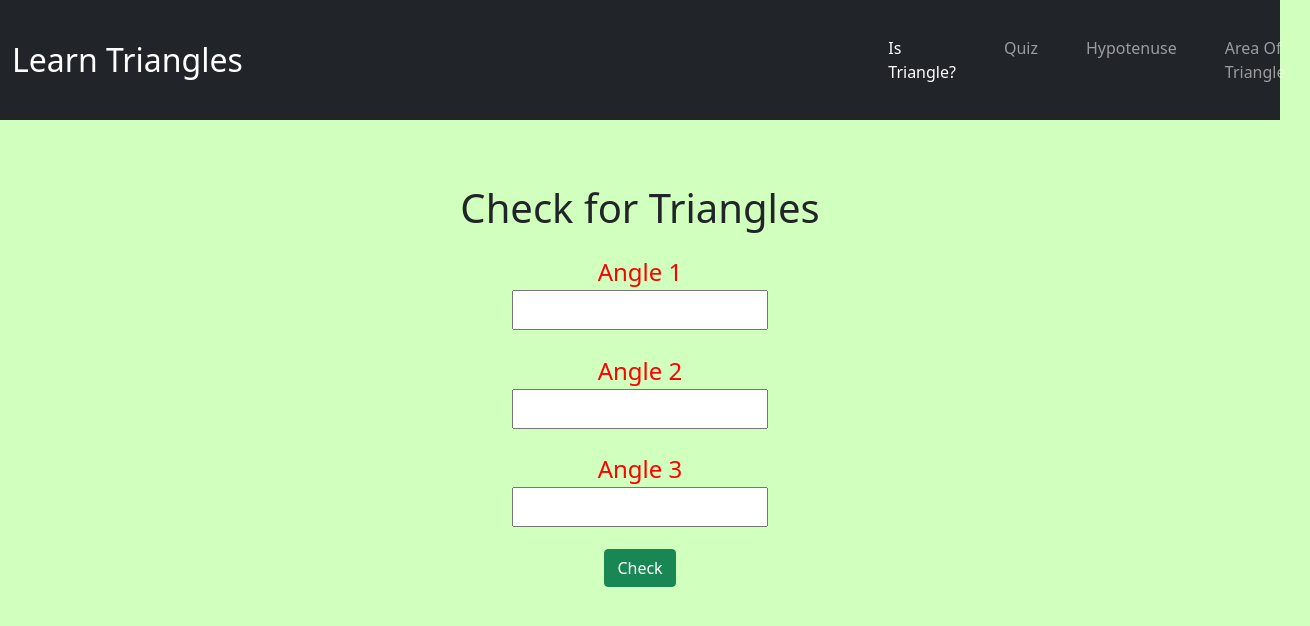
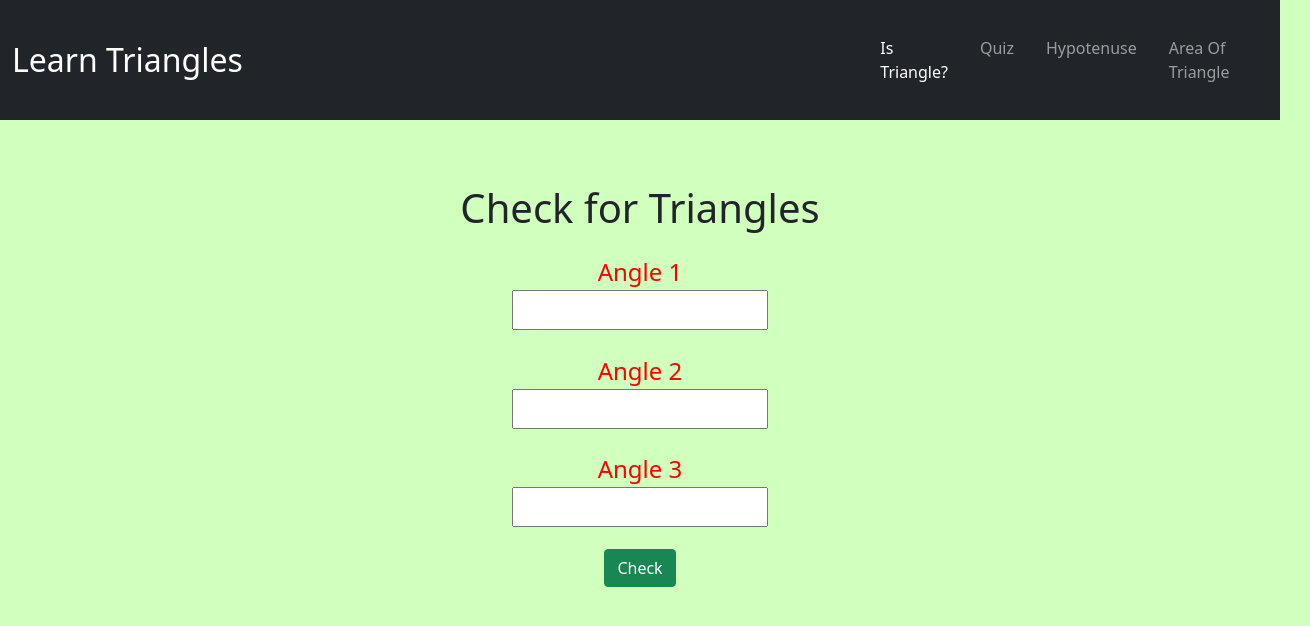
Before and after one commit to AKSHAYHEGDE3/Learn-Triangles, a plain HTML site: page index.html in a window 1280 px wide. Shown: the whole page, 1310 px wide, since content can reach past the window. Drawn offline with nearby package versions, Linux system fonts and the light colour scheme.

Commit message:
changed navbar

```diff
--- a/index.html
+++ b/index.html
@@ -25,16 +25,16 @@
           </button>
           <div class="collapse navbar-collapse" id="navbarNav">
             <ul class="navbar-nav ">
-              <li class="nav-item mx-3">
+              <li class="nav-item mx-2">
                 <a class="nav-link active" aria-current="page" href="./index.html">Is Triangle?</a>
               </li>
-              <li class="nav-item mx-3">
+              <li class="nav-item mx-2">
                 <a class="nav-link " aria-current="page" href="./index1.html">Quiz</a>
               </li>
-              <li class="nav-item mx-3">
+              <li class="nav-item mx-2">
                 <a class="nav-link " aria-current="page" href="./index2.html">Hypotenuse</a>
               </li>
-              <li class="nav-item mx-3">
+              <li class="nav-item mx-2">
                 <a class="nav-link " aria-current="page" href="./index3.html">Area Of Triangle</a>
               </li>
             </ul>
```
Also changed, not shown: index1.html (+4 -4 lines), index2.html (+4 -4 lines), index3.html (+4 -4 lines).
